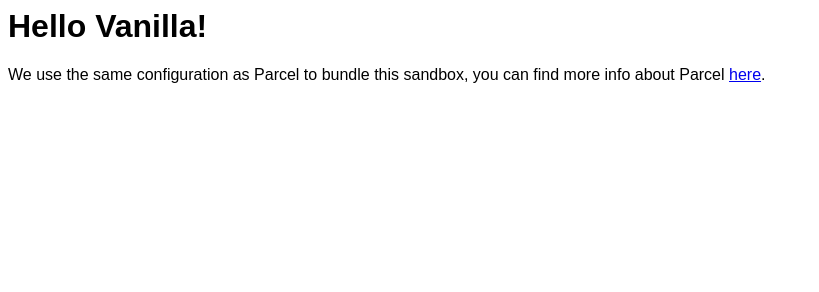
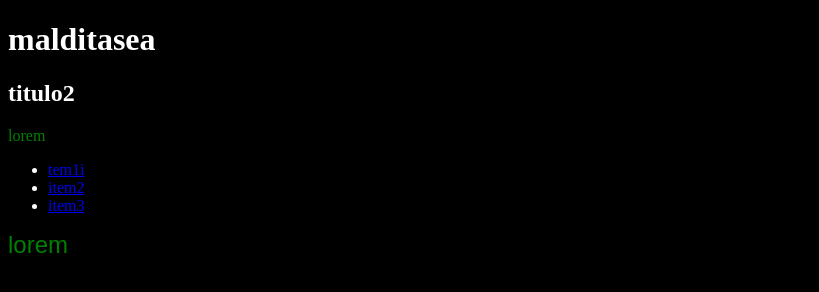
Before and after one commit to sebastrian/html.css, a website built with Parcel: page index.html in a window 1280 px wide. Shown: the whole page, without its empty margins (0-819 px from the left). Built offline with nearby package versions, Linux system fonts and the light colour scheme.

Commit message:
html.css

```diff
--- a/index.html
+++ b/index.html
@@ -1,15 +1,25 @@
-<html>
-
-<head>
-	<title>Parcel Sandbox</title>
-	<meta charset="UTF-8" />
-</head>
-
-<body>
-	<div id="app"></div>
-
-	<script src="src/index.ts">
-	</script>
-</body>
-
+<!DOCTYPE html>
+<html lang="en">
+  <head>
+    <meta charset="UTF-8" />
+    <meta name="viewport" content="width=device-width, initial-scale=1.0" />
+    <meta http-equiv="X-UA-Compatible" content="ie=edge" />
+    <link rel="stylesheet" href="style.css"></link>
+    <title>Static Template</title>
+  </head>
+  <body>
+    <h1>malditasea</h1>
+    <div>
+      <h2>titulo2</h2>
+      <p>lorem</p>
+      <ul>
+        <li><a href="#">tem1i</a></li>
+        <li><a href="#">item2</a></li>
+        <li><a href="#">item3</a></li>
+      </ul>
+    </div>
+    <div>
+      <p><span>lorem</span></p>
+    </div>
+  </body>
 </html>
--- a/src/styles.css
+++ b/src/styles.css
@@ -1,3 +1,11 @@
 body {
+  background-color: black;
+  color: white;
+}
+span {
   font-family: sans-serif;
+  font-size: 24px;
 }
+p {
+  color: green;
+}
```
